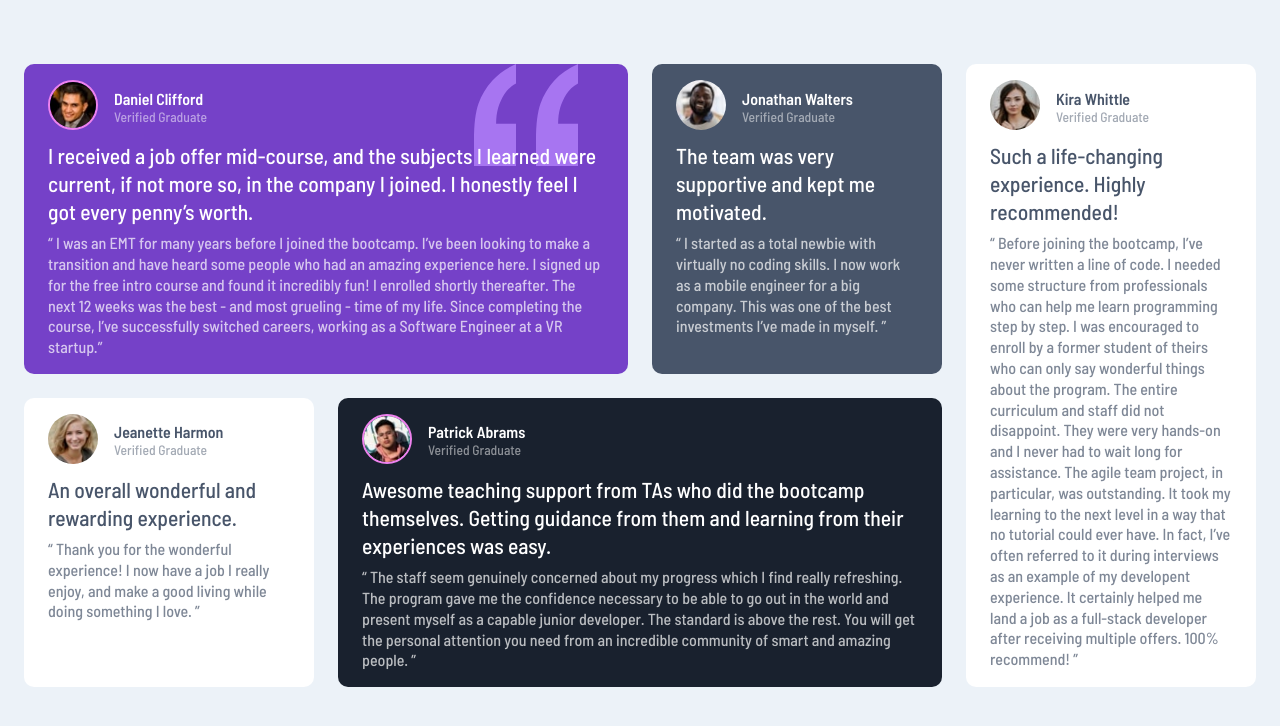
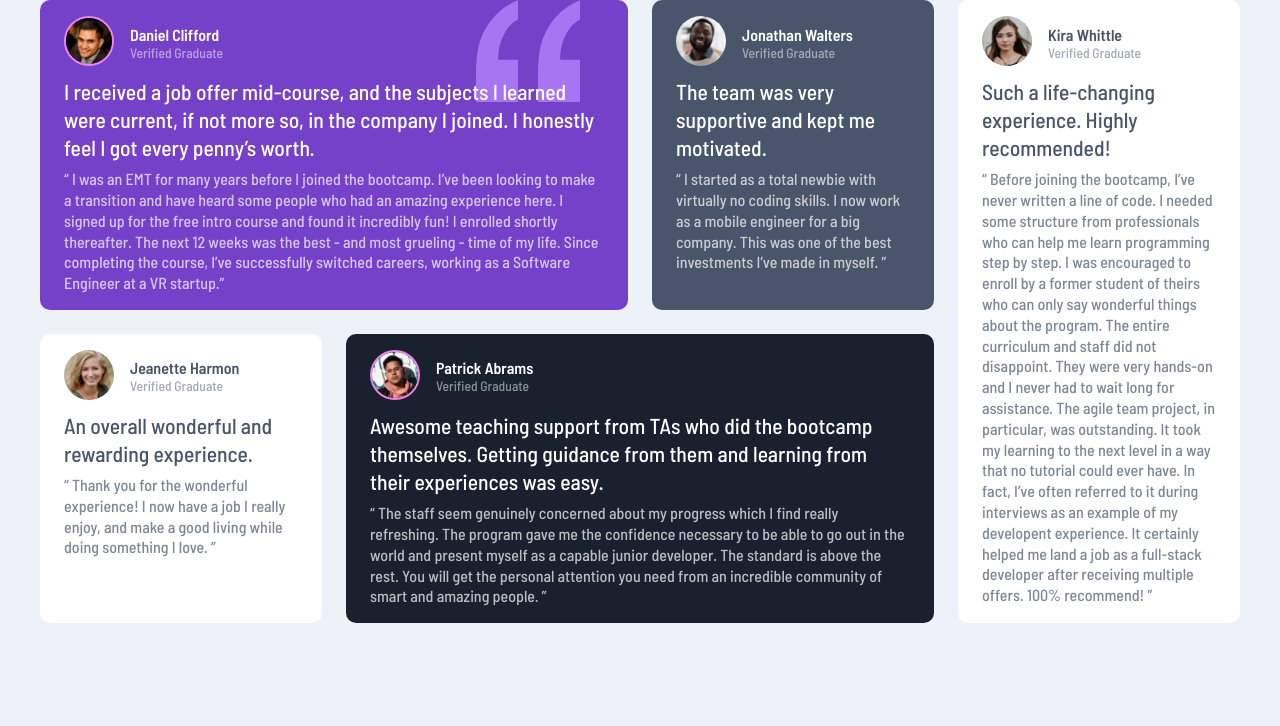
Before and after one commit to Joey690152/Frontend-Mentor-Grid-challange, a plain HTML site: page index.html in a window 1280 px wide. Drawn offline with Linux system fonts and the light colour scheme.

Commit message:
given max width and centerd

```diff
--- a/styles.css
+++ b/styles.css
@@ -160,7 +160,10 @@ html {
   .testimonials-grid {
     grid-template-areas:
     'one one two five '
-    'three four four five'
+    'three four four five';
+
+    max-width: 1200px;
+    margin: auto;
   }
 
 
```
